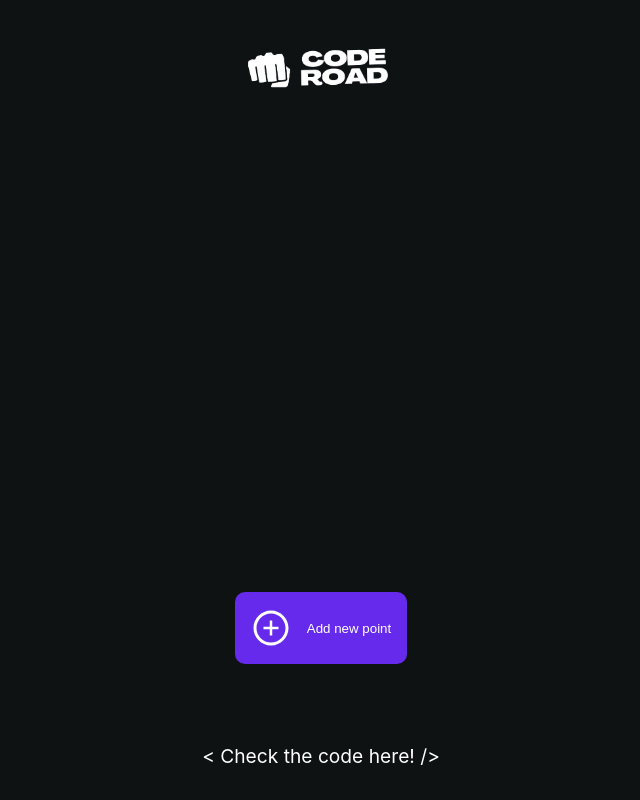
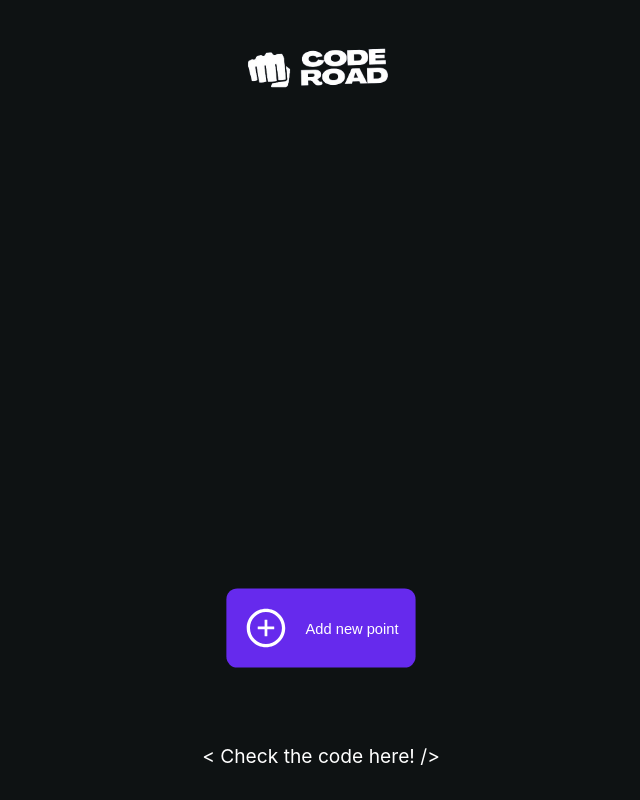
Before and after one commit to pawelrybka/React-Typescript-Game, a React (Vite) app: page / in a window 1280 px wide. In both pictures the pointer is over the button "Add new point". Shown: the whole page, without its empty margins (319-959 px from the left). Built offline with nearby package versions, Linux system fonts and the light colour scheme.

Commit message:
Add animation in to the add point button

```diff
--- a/src/components/AddPointButton/AddPointButton.module.css
+++ b/src/components/AddPointButton/AddPointButton.module.css
@@ -9,4 +9,9 @@
     cursor: pointer;
     background-color: var(--light-blue);
     color: var(--text);
+    transition: .3s ease-in-out;
 }
+
+.addPointButton:hover{
+    transform: scale(110%);
+}
```
